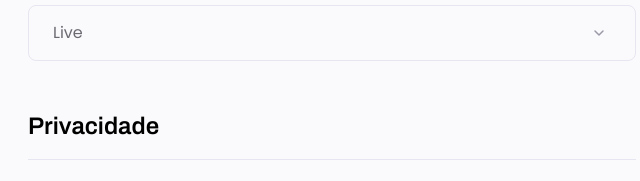
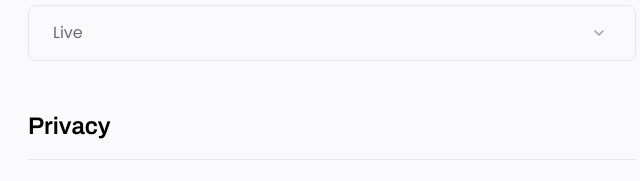
Before and after one commit to inaciohugo/form, a plain HTML site: page index.html in a window 1280 px wide. Shown: the part 998-1179 px from the top of the page, 308-948 px from the left. Drawn offline with Linux system fonts and the light colour scheme.

Commit message:
Update index.html

```diff
--- a/index.html
+++ b/index.html
@@ -63,7 +63,7 @@
 
       <fieldset>
         <div class="fieldset-wrapper">
-          <legend>Privacidade</legend>
+          <legend>Privacy</legend>
 
           <div class="input-wrapper">
             <label for="event-email">Admin Email <span>(Please enter a valid email)</span></label>
```
